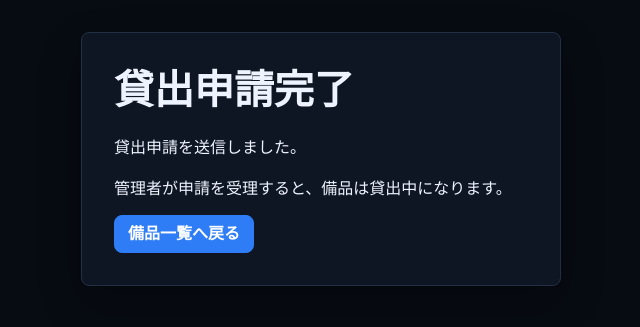
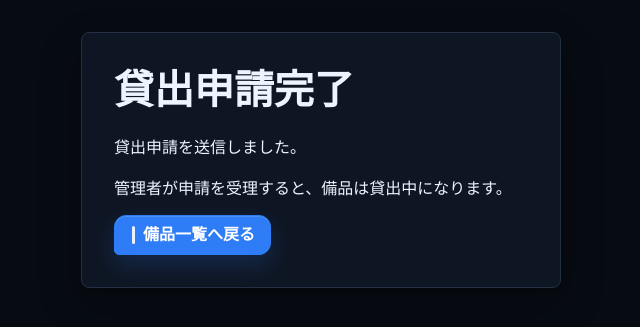
Before and after one commit to kanekokuma/rental-management-app, a Django app: page /borrow/complete/ in a window 1280 px wide. Shown: the part 65-392 px from the top of the page, without its empty margins (319-959 px from the left). Run offline with Django 5.2, Linux system fonts and the light colour scheme; the visitor is signed in with stand-in values (Sample User, id 1).

Commit message:
Update style.css

```diff
--- a/static/css/style.css
+++ b/static/css/style.css
@@ -192,33 +192,59 @@ tr.overdue {
 }
 
 .btn {
+  position: relative;
   display: inline-flex;
   align-items: center;
   justify-content: center;
-  min-height: 38px;
-  padding: 8px 13px;
+  gap: 8px;
+  min-height: 40px;
+  padding: 9px 15px 9px 17px;
   border: 1px solid var(--line-strong);
-  border-radius: 8px;
-  background: var(--surface);
+  border-radius: 12px 12px 12px 5px;
+  background: #101827;
   color: var(--accent);
   font: inherit;
   font-weight: 700;
   line-height: 1.2;
   text-decoration: none;
   cursor: pointer;
-  transition: background 0.16s ease, border-color 0.16s ease, color 0.16s ease;
+  box-shadow: 0 1px 0 rgba(255, 255, 255, 0.04) inset, 0 1px 2px rgba(0, 0, 0, 0.18);
+  transition: background 0.16s ease, border-color 0.16s ease, color 0.16s ease, transform 0.12s ease, box-shadow 0.16s ease;
+  user-select: none;
+}
+
+.btn::before {
+  content: "";
+  width: 3px;
+  height: 18px;
+  border-radius: 999px;
+  background: var(--brand);
+  opacity: 0.75;
 }
 
 .btn:hover {
   background: var(--surface-soft);
   border-color: var(--brand);
   color: #cfe1ff;
+  box-shadow: 0 1px 0 rgba(255, 255, 255, 0.05) inset, 0 8px 18px rgba(0, 0, 0, 0.2);
+  transform: translateY(-1px);
+}
+
+.btn:active {
+  transform: translateY(0);
+  box-shadow: 0 1px 0 rgba(255, 255, 255, 0.03) inset;
 }
 
 .btn.primary {
   background: var(--brand);
   border-color: var(--brand);
   color: #fff;
+  box-shadow: 0 1px 0 rgba(255, 255, 255, 0.14) inset, 0 10px 24px rgba(47, 125, 246, 0.2);
+}
+
+.btn.primary::before {
+  background: rgba(255, 255, 255, 0.9);
+  opacity: 1;
 }
 
 .btn.primary:hover {
@@ -227,16 +253,25 @@ tr.overdue {
 }
 
 .btn.danger {
-  background: transparent;
+  background: rgba(240, 113, 103, 0.08);
   border-color: rgba(240, 113, 103, 0.55);
   color: var(--danger);
 }
 
+.btn.danger::before {
+  background: var(--danger);
+}
+
 .btn.small {
   min-height: 32px;
-  padding: 6px 10px;
+  padding: 6px 10px 6px 12px;
+  border-radius: 10px 10px 10px 4px;
   font-size: 13px;
   margin: 2px;
+}
+
+.btn.small::before {
+  height: 14px;
 }
 
 .actions {
```
